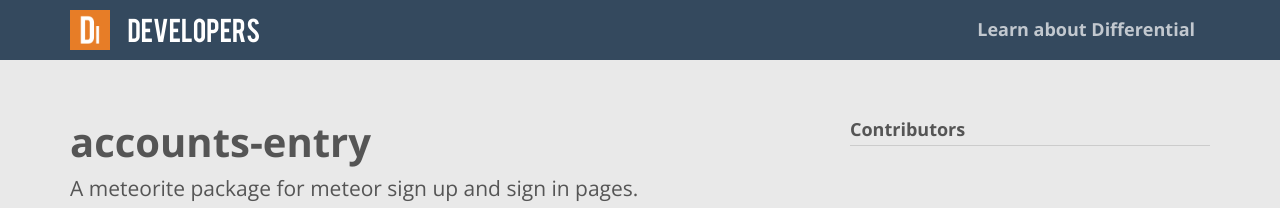
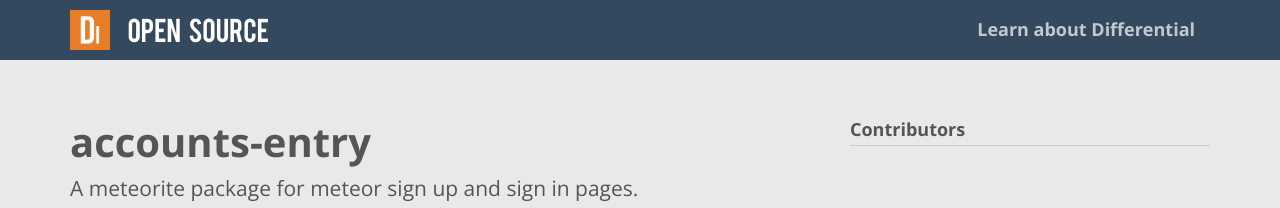
Before and after one commit to Differential/accounts-entry, a Jekyll site: the page built from index.markdown, in a window 1280 px wide and 900 px high. Shown: the top 208 px of the window. Built offline with Jekyll 4.4.1, drawn with Linux system fonts in a browser that asks for light colours; nearby versions of some CDN libraries; Markdown is read by kramdown in place of the engine named in the settings.

Commit message:
Update title on page

```diff
--- a/_includes/header.html
+++ b/_includes/header.html
@@ -4,7 +4,7 @@
       <div class="navbar-brand">
         <div class="navbar-admin-brand">
           <a href="http://differential.io" target="_blank"><img src="{{ site.baseurl}}/images/logo-sq-orange-web.png"></a>
-          DEVELOPERS
+          OPEN SOURCE
         </div>
       </div>
       <ul class="nav navbar-nav pull-right hidden-xs">
```
